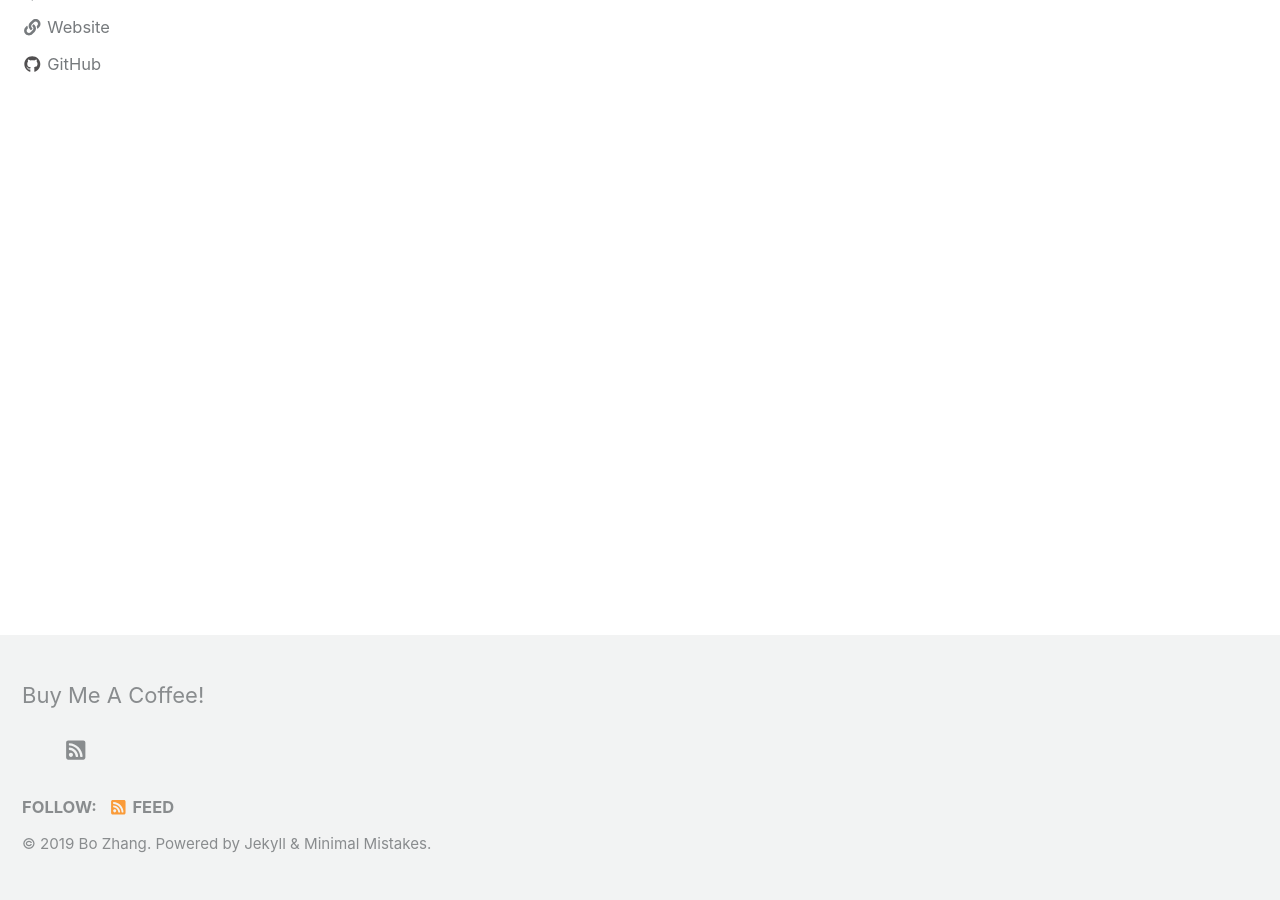
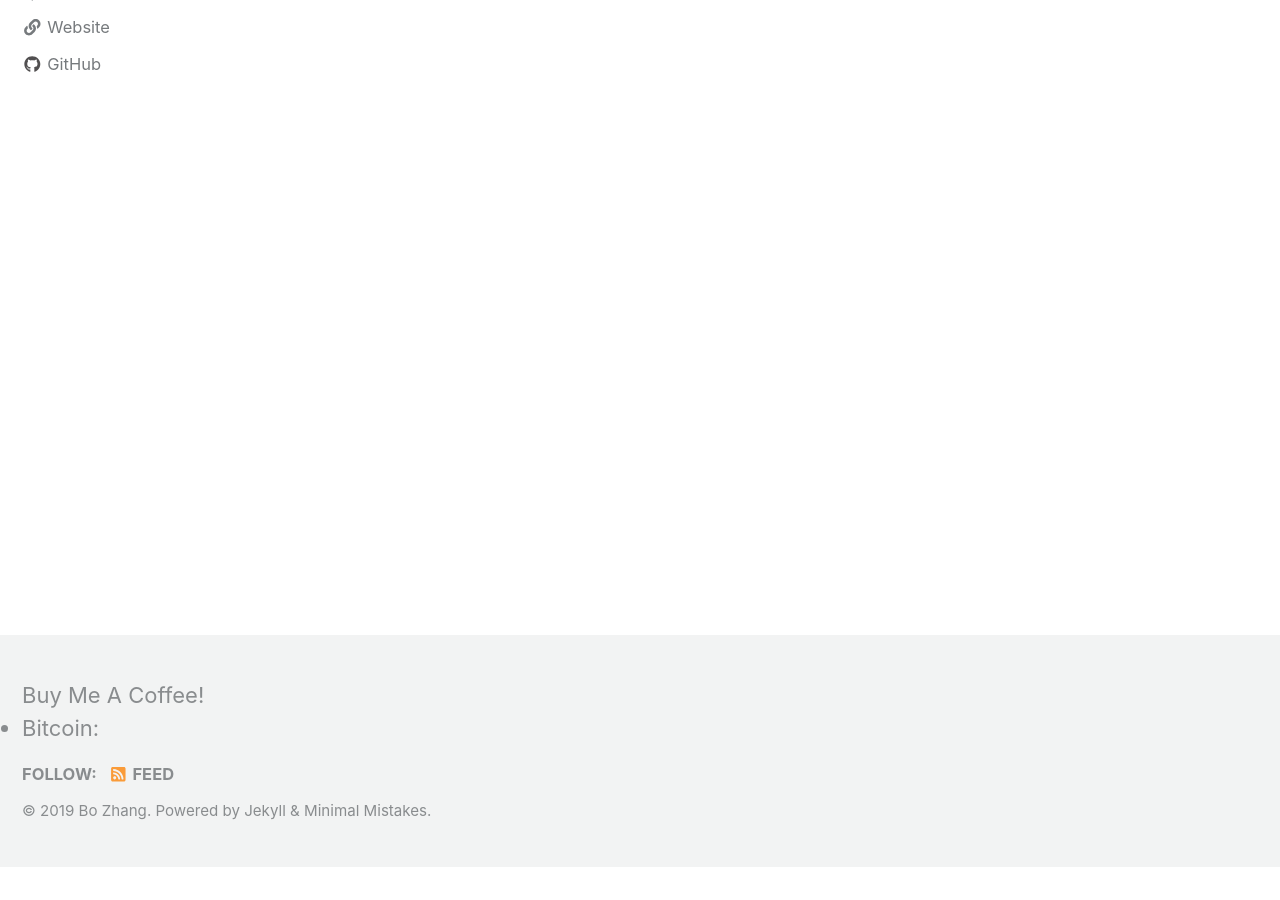
Before and after one commit to 0xboz/blog, a Jekyll site: the page built from index.html, in a window 1280 px wide and 900 px high, scrolled down 332 px. Built offline with Jekyll 4.4.1, drawn with Linux system fonts in a browser that asks for light colours; cached includes are drawn as plain includes; nearby versions of some CDN libraries; the list of posts is cut into pages by our own code; after the commit the page ends 1199 px from its top, so only the background shows below that.

Commit message:
Added bitcoin

```diff
--- a/_includes/footer/custom.html
+++ b/_includes/footer/custom.html
@@ -1,16 +1,9 @@
 <!-- start custom footer snippets -->
 <div>
     <sm>Buy Me A Coffee!</sm>
-    <ul class="social-icons">
-        <li style="display: block">
-            <svg class="svg-inline--fa fa-bitcoin fa-w-14 fa-fw" aria-hidden="true" focusable="false" data-prefix="fas"
-                data-icon="rss-square" role="img" xmlns="http://www.w3.org/2000/svg" viewBox="0 0 448 512"
-                data-fa-i2svg="">
-                <path fill="currentColor"
-                    d="M400 32H48C21.49 32 0 53.49 0 80v352c0 26.51 21.49 48 48 48h352c26.51 0 48-21.49 48-48V80c0-26.51-21.49-48-48-48zM112 416c-26.51 0-48-21.49-48-48s21.49-48 48-48 48 21.49 48 48-21.49 48-48 48zm157.533 0h-34.335c-6.011 0-11.051-4.636-11.442-10.634-5.214-80.05-69.243-143.92-149.123-149.123-5.997-.39-10.633-5.431-10.633-11.441v-34.335c0-6.535 5.468-11.777 11.994-11.425 110.546 5.974 198.997 94.536 204.964 204.964.352 6.526-4.89 11.994-11.425 11.994zm103.027 0h-34.334c-6.161 0-11.175-4.882-11.427-11.038-5.598-136.535-115.204-246.161-251.76-251.76C68.882 152.949 64 147.935 64 141.774V107.44c0-6.454 5.338-11.664 11.787-11.432 167.83 6.025 302.21 141.191 308.205 308.205.232 6.449-4.978 11.787-11.432 11.787z">
-                </path>
-            </svg>
-
+    <ul style="padding: 0; margin: 0" class="social-icons">
+        <li>
+            Bitcoin:
         </li>
     </ul>
 </div>
```
